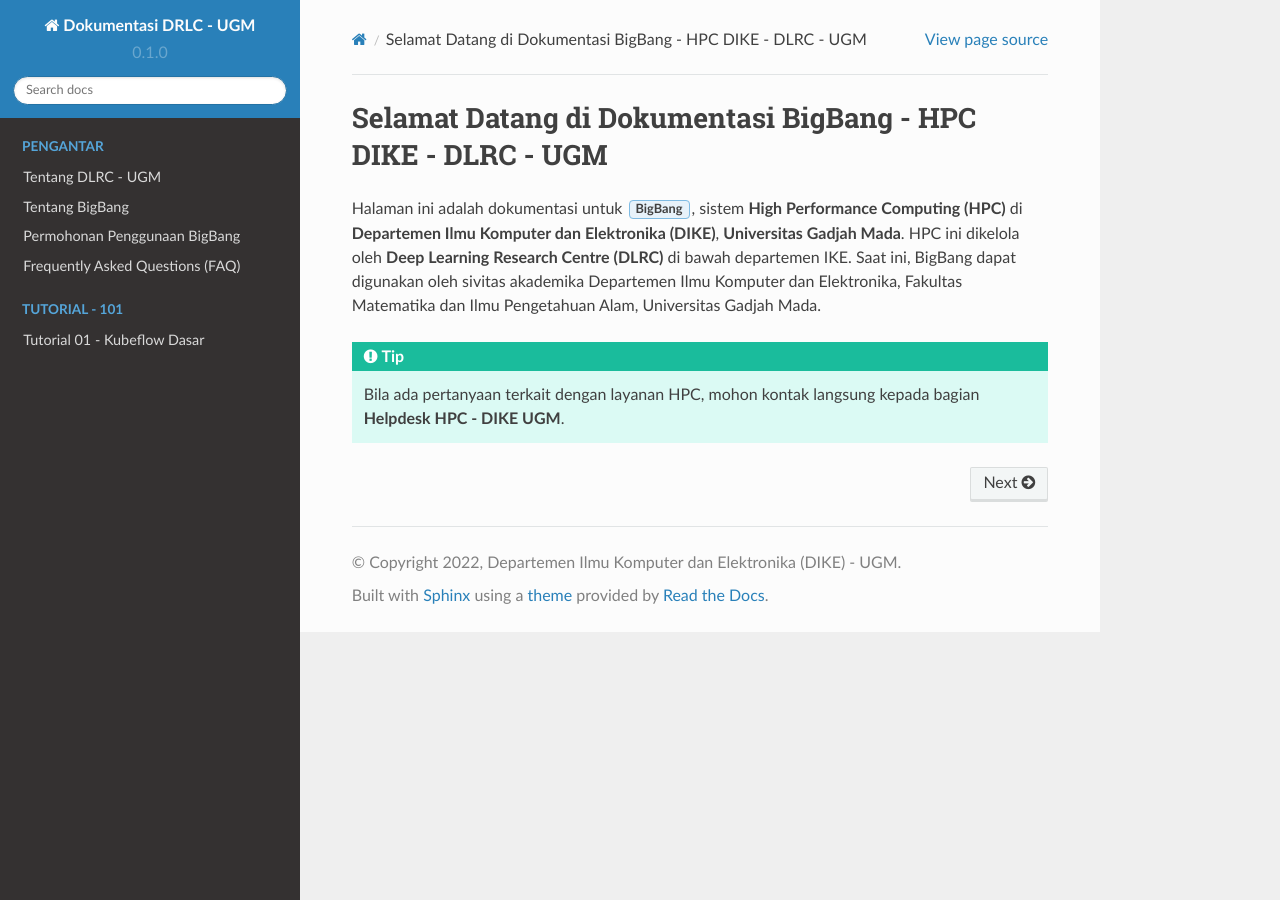
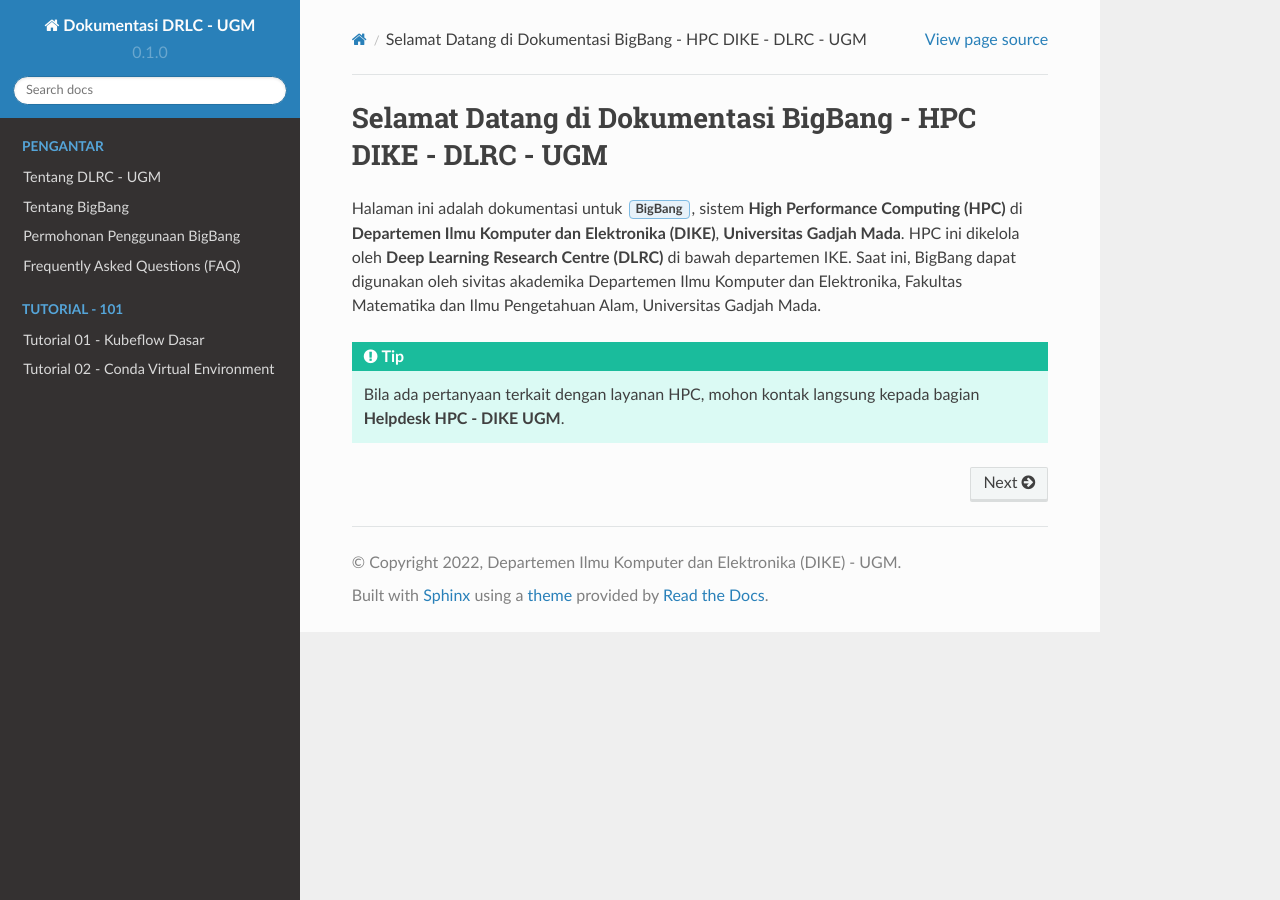
Before and after one commit to alldino/tutorial-hpc-dike-ugm, a Sphinx documentation site: the page built from docs/source/index.rst, in a window 1280 px wide. Built offline with Sphinx 7.4.7 and the Read the Docs theme 2.0.0, drawn with Linux system fonts in a browser that asks for light colours.

Commit message:
Update adding Conda Tutorial

```diff
--- a/docs/source/index.rst
+++ b/docs/source/index.rst
@@ -23,3 +23,4 @@
    :caption: Tutorial - 101
 
    /tutorial/01-kubeflow-dasar
+   /tutorial/02-conda-virtual-environment
```
